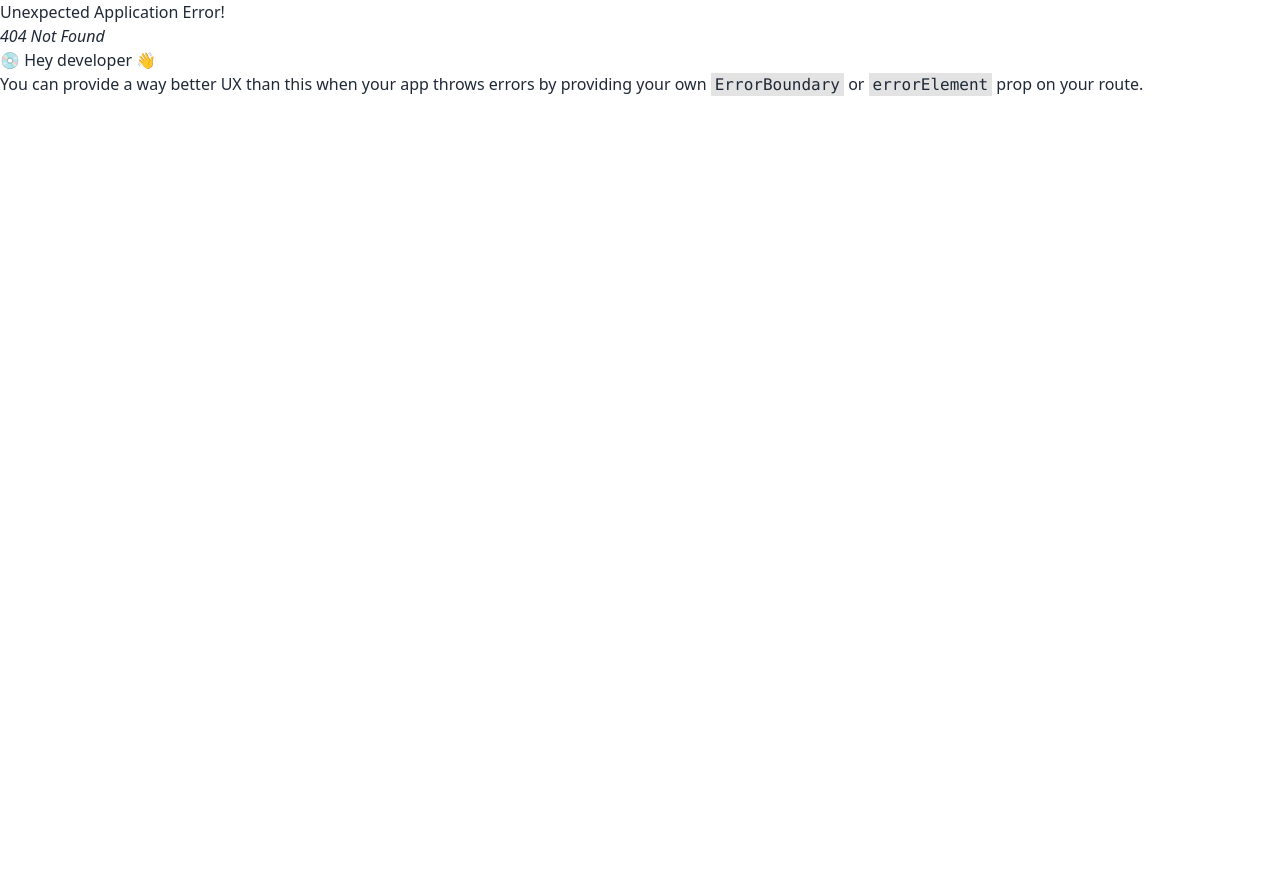
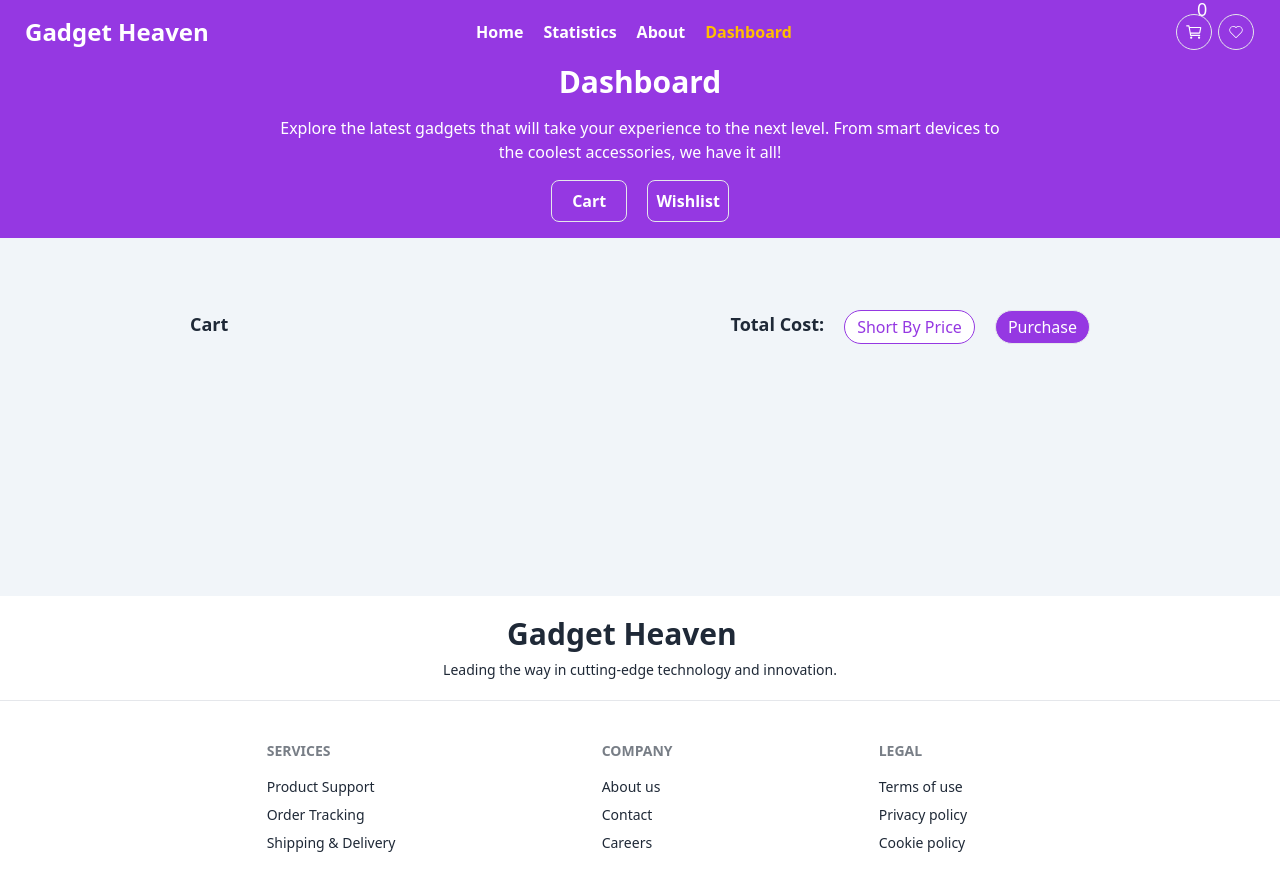
Before and after one commit to Imranul-hassan/gadget-heaven-platform, a React (Vite) app: page /dashboard/cart in a window 1280 px wide. Before the commit this address had no page. Shown: the top 890 px of the page. Before the commit the page ends 800 px from the top, so only its background shows below. Built offline with nearby package versions, Linux system fonts and the light colour scheme.

Commit message:
dashboard functionality and create about page

```diff
--- a/package.json
+++ b/package.json
@@ -14,6 +14,7 @@
     "match-sorter": "^7.0.0",
     "react": "^18.3.1",
     "react-dom": "^18.3.1",
+    "react-hot-toast": "^2.4.1",
     "react-icons": "^5.3.0",
     "react-rating-stars-component": "^2.2.0",
     "react-router-dom": "^6.27.0",
--- /dev/null
+++ b/src/components/DashboardCart.jsx
@@ -0,0 +1,22 @@
+
+
+const DashboardCart = ({product}) => {
+    const { product_title, product_image, description, price} = product
+
+    return (
+        <div className="card bg-base-100 shadow-xl flex flex-row w-9/12 mx-auto my-4">
+            <figure className="px-5 pt-5">
+                <img
+                src={product_image}
+                className="rounded-xl h-20 " />
+            </figure>
+            <div className="card-body ">
+                <h2 className="card-title">{product_title}</h2>
+                <p>{description}</p>
+                <p className="font-bold">Price: ${price}</p>
+            </div>
+        </div>
+    );
+};
+
+export default DashboardCart;
--- /dev/null
+++ b/src/components/DashboardCartData.jsx
@@ -0,0 +1,41 @@
+import { useEffect, useState } from "react";
+import { getAllCarts } from "../utils";
+import DashboardCart from "./DashboardCart";
+
+const DashboardCartData = () => {
+
+    const [products, setProducts] = useState([])
+    useEffect(()=>{
+        const carts = getAllCarts()
+        setProducts(carts)
+    },[])
+
+    const handleSort = ()=>{
+        const sorted =[...products].sort((a,b) => b.price - a.price)
+        setProducts(sorted)
+    }
+
+    return (
+        <div>
+            <div className="flex justify-between w-9/12 mx-auto my-8">
+                <div className="font-bold text-lg">
+                    <p>Cart</p>
+                </div>
+                <div className="flex gap-5">
+                    <p className="font-bold text-lg">Total Cost:</p>
+                    <button onClick={()=>handleSort()} className="border py-1 px-3 rounded-full bg-white border-[#9538E2] text-[#9538E2]">Short By Price</button>
+                    <button className="border py-1 px-3 rounded-full text-white bg-[#9538E2] ">Purchase</button>
+                </div>
+            </div>
+            <div className="mb-10">
+
+                {
+                    products.map(product => (<DashboardCart key={product.id} product={product}></DashboardCart>) )
+                }
+
+            </div>
+        </div>
+    );
+};
+
+export default DashboardCartData;
--- /dev/null
+++ b/src/components/DashboardHeart.jsx
@@ -0,0 +1,29 @@
+import { useEffect, useState } from "react";
+import { getAllHearts } from "../utils";
+import Heart from "./Heart";
+
+const DashboardHeart = () => {
+    const [products, setProducts] = useState([])
+    useEffect(()=>{
+        const carts = getAllHearts()
+        setProducts(carts)
+    },[])
+    return (
+        <div className="">
+            <div className="flex justify-between w-9/12 mx-auto my-8">
+                <div className="font-bold text-lg">
+                    <p>Wishlist</p>
+                </div>
+            </div>
+            <div className="mb-10">
+
+                {
+                    products.map(product => (<Heart key={product.id} product={product}></Heart>) )
+                }
+
+            </div>
+        </div>
+    );
+};
+
+export default DashboardHeart;
--- /dev/null
+++ b/src/components/Heart.jsx
@@ -0,0 +1,22 @@
+
+const Heart = ({product}) => {
+    const { product_title, product_image, description, price} = product
+
+    return (
+        <div className="card bg-base-100 shadow-xl flex flex-row w-9/12 mx-auto my-3">
+            <figure className="px-5 pt-5">
+                <img
+                src={product_image}
+                className="rounded-xl h-20 "/>
+            </figure>
+            <div className="card-body ">
+                <h2 className="card-title">{product_title}</h2>
+                <p>{description}</p>
+                <p className="font-bold">Price: ${price}</p>
+                <button className="w-32 border py-1 px-3 rounded-full text-white bg-[#9538E2] ">Add to Card</button>
+            </div>
+        </div>
+    );
+};
+
+export default Heart;
--- a/src/components/Navbar.jsx
+++ b/src/components/Navbar.jsx
@@ -1,10 +1,18 @@
 import { Link, NavLink } from "react-router-dom";
 import { CiHeart } from "react-icons/ci";
 import { IoCartOutline } from "react-icons/io5";
+import { useEffect, useState } from "react";
+import { getAllCarts } from "../utils";
 
 
 
 const Navbar = () => {
+
+    const [products, setProducts] = useState([])
+    useEffect(()=>{
+        const carts = getAllCarts()
+        setProducts(carts)
+    },[])
     return (
         <div className="navbar bg-[#9538E2] text-[white] ">
             <div className="navbar-start">
@@ -14,12 +22,20 @@ const Navbar = () => {
                 <ul className="menu menu-horizontal px-1 gap-5 text-base">
                     <NavLink className={({isActive})=> `font-bold ${isActive? 'text-warning': 'hover:text-warning'}`} to='/'>Home</NavLink>
                     <NavLink className={({isActive})=> `font-bold ${isActive? 'text-warning': 'hover:text-warning'}`} to='/statistics'>Statistics</NavLink>
+                    <NavLink className={({isActive})=> `font-bold ${isActive? 'text-warning': 'hover:text-warning'}`} to='/about'>About</NavLink>
                     <NavLink className={({isActive})=> `font-bold ${isActive? 'text-warning': 'hover:text-warning'}`} to='/dashboard'>Dashboard</NavLink>
                 </ul>
             </div>
             <div className="navbar-end mr-3">
                 <button className="border rounded-full p-2 text-lg">
-                <IoCartOutline />
+                <div className="relative">
+                    <div>
+                        <IoCartOutline />
+                    </div>
+                    <div className="absolute -top-7 left-3">
+                        {products.length}
+                    </div>
+                </div>
                 </button>
                 <button className="btn btn-ghost btn-circle">
                 <div className="border rounded-full p-2 text-lg">
--- a/src/layouts/MainLayout.jsx
+++ b/src/layouts/MainLayout.jsx
@@ -1,10 +1,12 @@
 import { Outlet } from "react-router-dom";
 import Footer from "../components/Footer";
 import Navbar from "../components/Navbar";
+import toast, { Toaster } from 'react-hot-toast';
 
 const MainLayout = () => {
     return (
         <div>
+            <Toaster></Toaster>
             {/* navbar  */}
             <Navbar></Navbar>
 
--- /dev/null
+++ b/src/pages/About.jsx
@@ -0,0 +1,10 @@
+
+const About = () => {
+    return (
+        <div>
+            about
+        </div>
+    );
+};
+
+export default About;
--- a/src/pages/Dashboard.jsx
+++ b/src/pages/Dashboard.jsx
@@ -1,17 +1,34 @@
+import { useEffect, useState } from "react";
 import Heading from "../components/Heading";
+import { addCart, getAllCarts } from "../utils";
+
+import { NavLink, Outlet } from "react-router-dom";
 
 const Dashboard = () => {
+    const [products, setProducts] = useState([])
+    useEffect(()=>{
+        const carts = getAllCarts()
+        setProducts(carts)
+    },[])
+
+    // const handleAddedCart= (product)=>{
+    //     addCart(product)
+
+    // }
+
     return (
         <div>
            <div className="bg-[#9538E2] flex flex-col items-center">
                 <Heading title={"Dashboard"} subtitle={"Explore the latest gadgets that will take your experience to the next level. From smart devices to the coolest accessories, we have it all!"}></Heading>
                 <div className="my-4 text-white font-bold ">
-                    <button className="border py-2 px-5 rounded-lg mr-4">Cart</button>
-                    <button className="border p-2 rounded-lg">Wishlist</button>
+                    <NavLink to='/dashboard/cart'><button className="border py-2 px-5 rounded-lg mr-4">Cart</button></NavLink>
+                    <NavLink to='/dashboard/heart'> <button className="border p-2 rounded-lg">Wishlist</button></NavLink>
                 </div>
            </div>
-           <div>
+           <div className="p-10">
+              <Outlet>
 
+              </Outlet>
            </div>
         </div>
     );
--- a/src/pages/ProductDetails.jsx
+++ b/src/pages/ProductDetails.jsx
@@ -4,14 +4,12 @@ import { useLoaderData, useParams } from "react-router-dom";
 import Heading from "../components/Heading";
 import { CiHeart } from "react-icons/ci";
 import ReactStars from "react-rating-stars-component";
+import { addCart, addHeart, getAllCarts } from "../utils";
 
 const ProductDetails = () => {
     const allProduct = useLoaderData()
-    console.log(allProduct)
     const { product_id } = useParams()
-    console.log(product_id)
     const [product, setProduct] = useState({})
-    console.log(product)
 
     const ratingChanged = (newRating) => {
         console.log(newRating);
@@ -23,6 +21,17 @@ const ProductDetails = () => {
     },[allProduct, product_id])
 
     const { Specification, description, product_title, product_image, category, price} = product
+
+    const handleCart= (product)=>{
+        addCart(product)
+
+    }
+
+    const handleHeart=(product)=>{
+        addHeart(product)
+
+    }
+
     return (
         <div className=" relative h-[550px] ">
             <div className="h-52 bg-[#9538E2] ">
@@ -62,10 +71,10 @@ const ProductDetails = () => {
                             </div>
                         </div>
                         <div>
-                            <button className="bg-[#9538E2] p-2 rounded-md text-white">
+                            <button onClick={()=> handleCart(product)} className="bg-[#9538E2] p-2 rounded-md text-white">
                                 Add to Cart
                             </button>
-                            <button className="border rounded-full p-2 ml-4"><CiHeart /></button>
+                            <button onClick={()=> handleHeart(product)} className="border rounded-full p-2 ml-4"><CiHeart /></button>
                         </div>
                 </div>
             </div>
--- /dev/null
+++ b/src/utils/index.js
@@ -0,0 +1,54 @@
+import js from "@eslint/js"
+import toast from "react-hot-toast"
+
+//get all products from local storage
+const getAllCarts = ()=>{
+    const all = localStorage.getItem('carts')
+    if(all){
+        const carts =JSON.parse(all)
+        return carts
+    }
+    else{
+        return []
+    }
+}
+
+//get all hearts from local storage
+
+const getAllHearts=()=>{
+    const all = localStorage.getItem('hearts')
+    if(all){
+        const hearts = JSON.parse(all)
+        return hearts
+    }
+    else{
+        return []
+    }
+}
+
+//add a product to local storage
+const addCart = product =>{
+    const carts = getAllCarts()
+    // const isExist = carts.find(item => item.id == product.id)
+
+    carts.push(product)
+    localStorage.setItem('carts', JSON.stringify(carts))
+    toast.success('Successfully added product!');
+
+}
+
+// add a heart to local storage
+const addHeart = product=>{
+    const hearts = getAllHearts()
+
+    hearts.push(product)
+    localStorage.setItem('hearts', JSON.stringify(hearts))
+    toast.success('Successfully added wishlist!');
+}
+
+
+
+
+
+
+export {addCart, getAllCarts, addHeart, getAllHearts}
```
Also changed, not shown: src/routes/Routes.jsx (+18 -1 lines), 1 other file (tests, documents, lock files or other folders).
